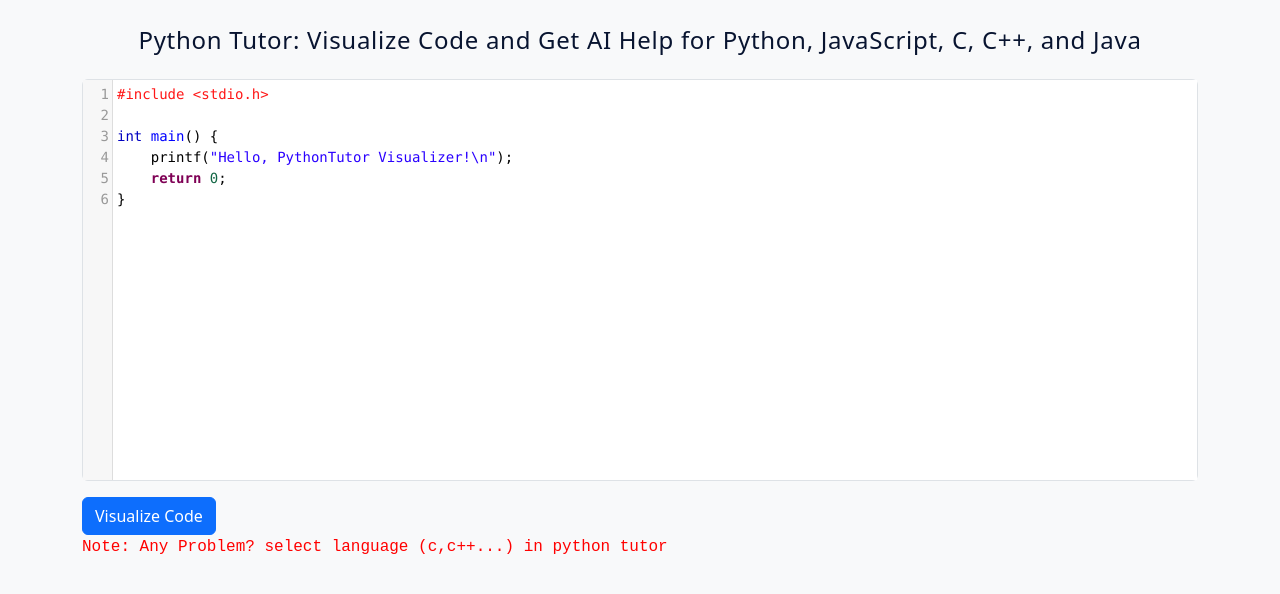
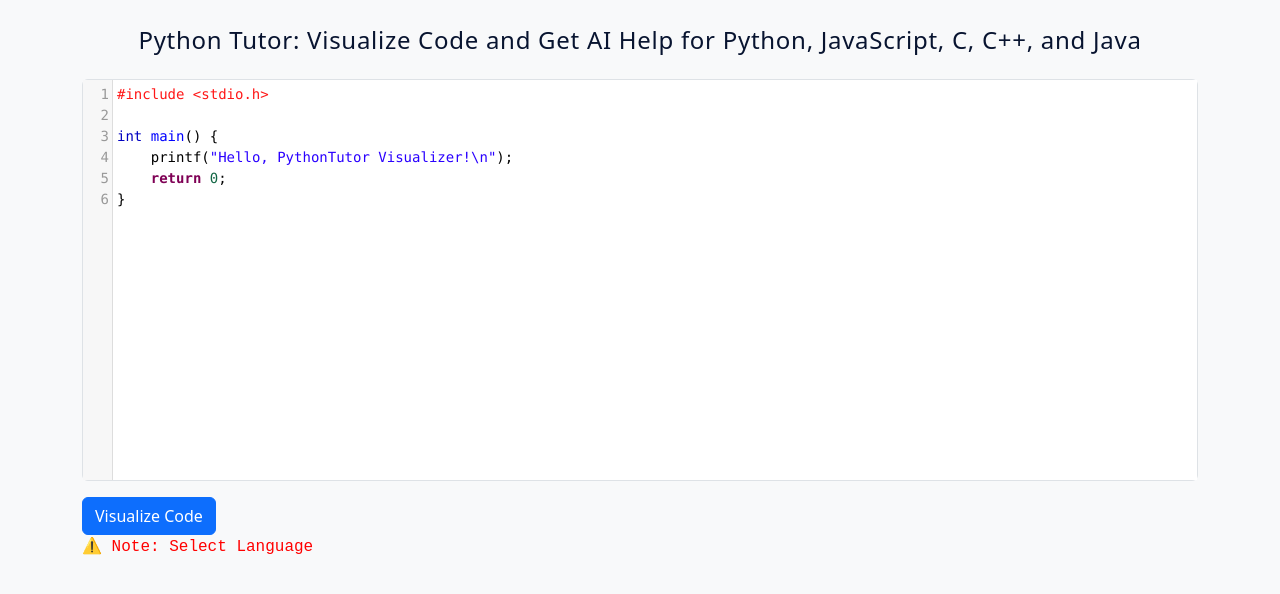
Before and after one commit to AnisurRahmanJU/CodeViz, a website: page index.html in a window 1280 px wide. Drawn offline with nearby package versions, Linux system fonts and the light colour scheme.

Commit message:
Update index.html

```diff
--- a/index.html
+++ b/index.html
@@ -29,7 +29,7 @@
     <div id="editor" class="border rounded"></div>
 
     <button id="visualize-btn" class="btn btn-primary mt-3">Visualize Code</button><br>
-    <div><p style="color:red; font-family: 'JetBrains Mono', monospace;"> Note: Any Problem? select language (c,c++...) in python tutor </p></div>
+    <div><p style="color:red; font-family: 'JetBrains Mono', monospace;">⚠️ Note: Select Language </p></div>
 
     <div id="iframe-container" class="mt-4 border rounded shadow-sm" style="height: 600px; display: none;"></div>
   </div>
```
